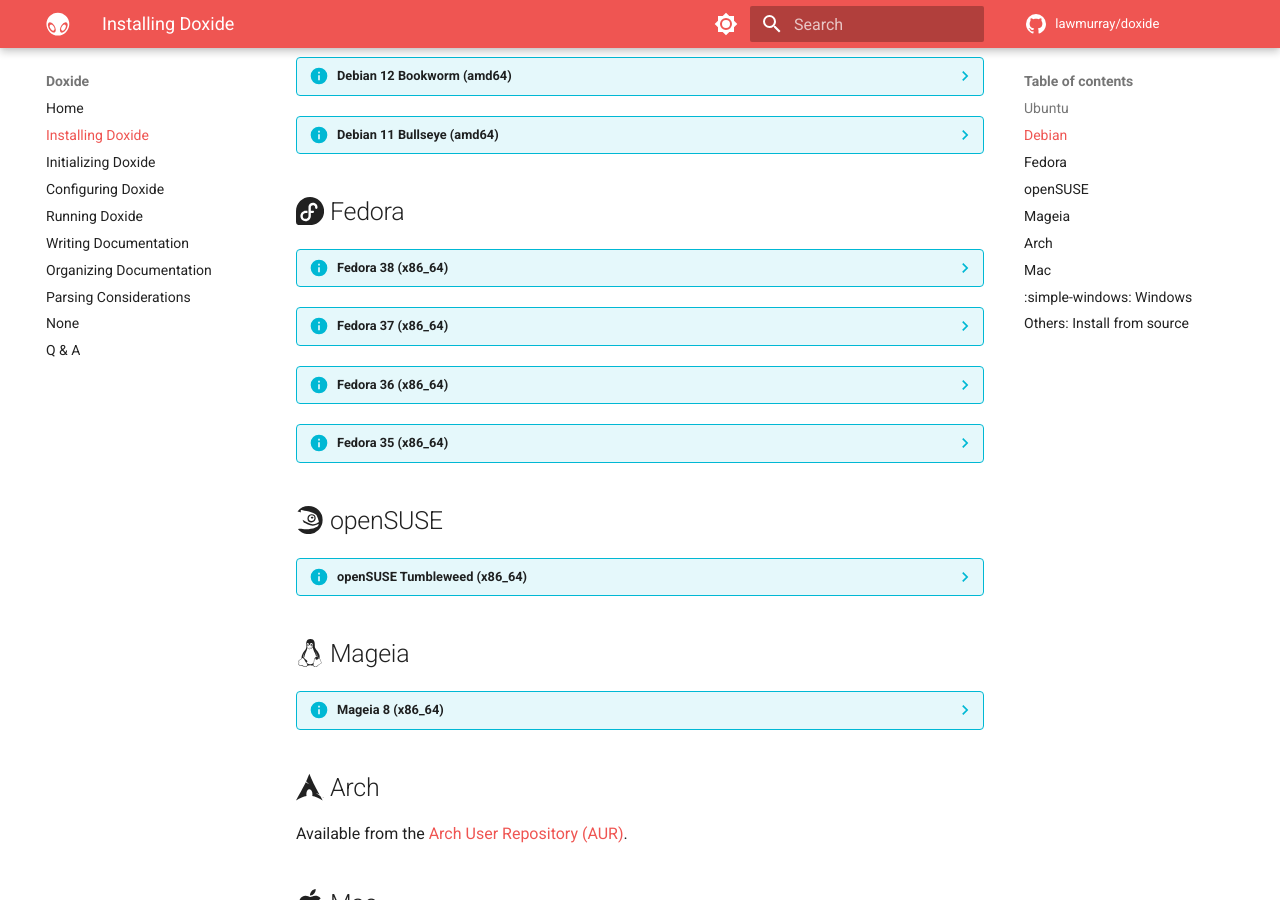
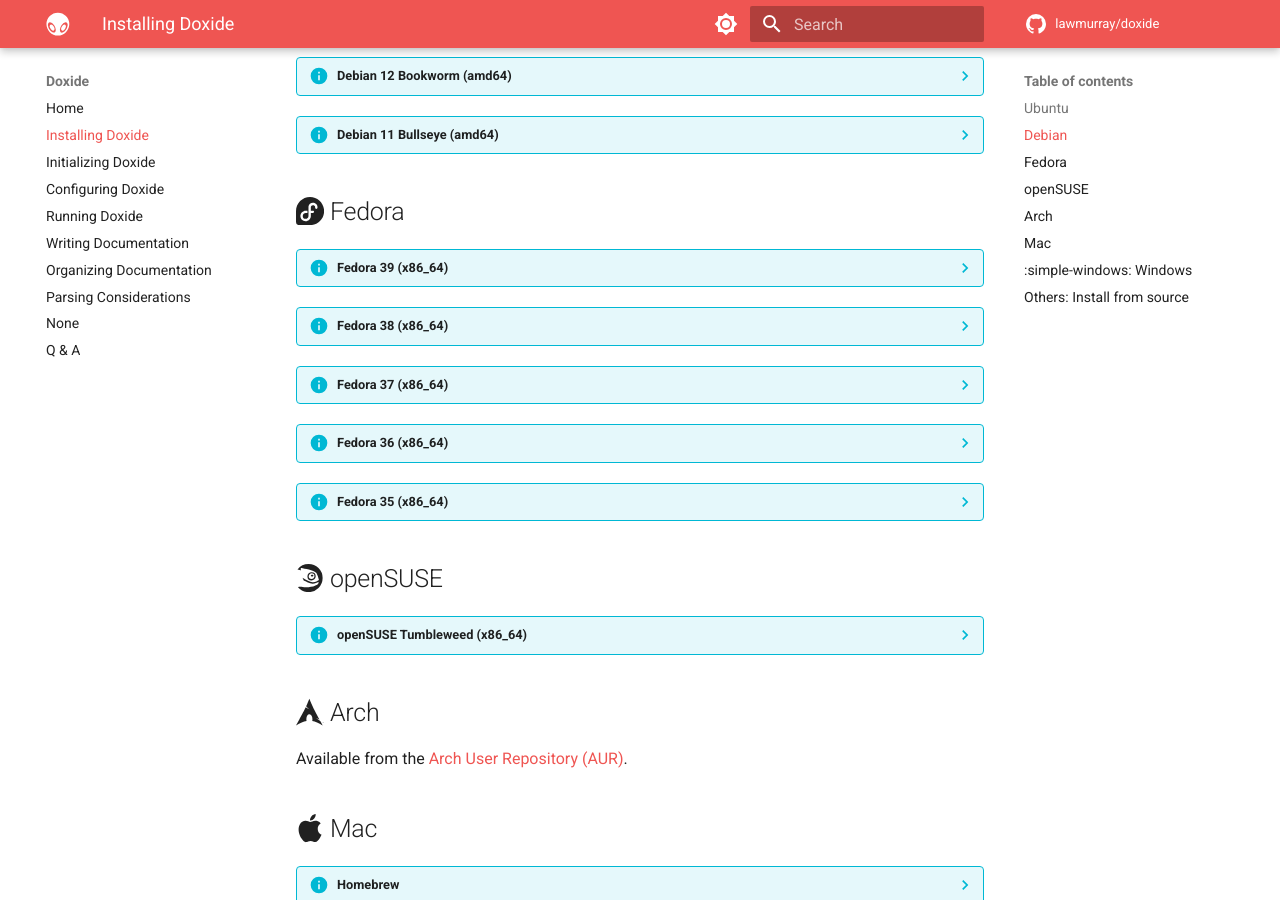
Before and after one commit to lawmurray/doxide, an MkDocs documentation site: the page built from docs/installation.md, in a window 1280 px wide and 900 px high, scrolled down 552 px. Built offline with MkDocs 1.6.1 and Material for MkDocs 9.7.7, drawn with Linux system fonts in a browser that asks for light colours; comment, search, counter and statistics services are not loaded; some of the changed lines change nothing that is shown.

Commit message:
Added Fedora 39 repository, removed Mageia 8 repository.

````diff
--- a/docs/installation.md
+++ b/docs/installation.md
@@ -86,6 +86,18 @@
 
 ## :simple-fedora: Fedora
 
+??? info "Fedora 39 (x86_64)"
+    Install Doxide:
+    ```
+    sudo dnf config-manager --add-repo https://download.indii.org/rpm/fedora/39/indii.org.repo
+    sudo dnf update
+    sudo dnf install doxide
+    ```
+    Install [MkDocs][mkdocs] and [Material for MkDocs][material]:
+    ```
+    pip install mkdocs mkdocs-material
+    ```
+
 ??? info "Fedora 38 (x86_64)"
     Install Doxide:
     ```
@@ -148,20 +160,6 @@
     pip install mkdocs mkdocs-material
     ```
 
-## :simple-linux: Mageia
-
-??? info "Mageia 8 (x86_64)"
-    Install Doxide:
-    ```
-    sudo dnf config-manager --add-repo https://download.indii.org/rpm/mageia/8/indii.org.repo
-    sudo dnf update
-    sudo dnf install doxide
-    ```
-    Install [MkDocs][mkdocs] and [Material for MkDocs][material]:
-    ```
-    pip install mkdocs mkdocs-material
-    ```
-
 ## :simple-archlinux: Arch
 
 Available from the [Arch User Repository (AUR)](https://aur.archlinux.org/packages/doxide).
````
